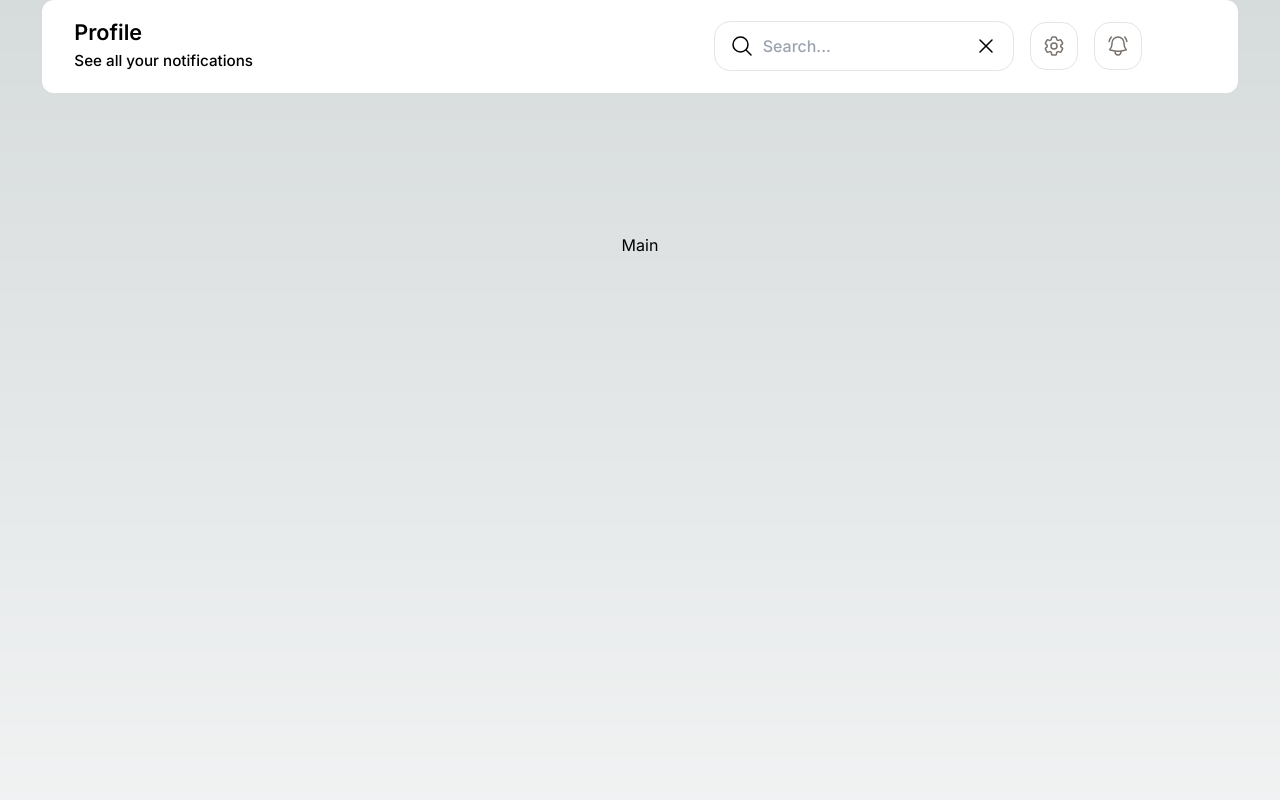
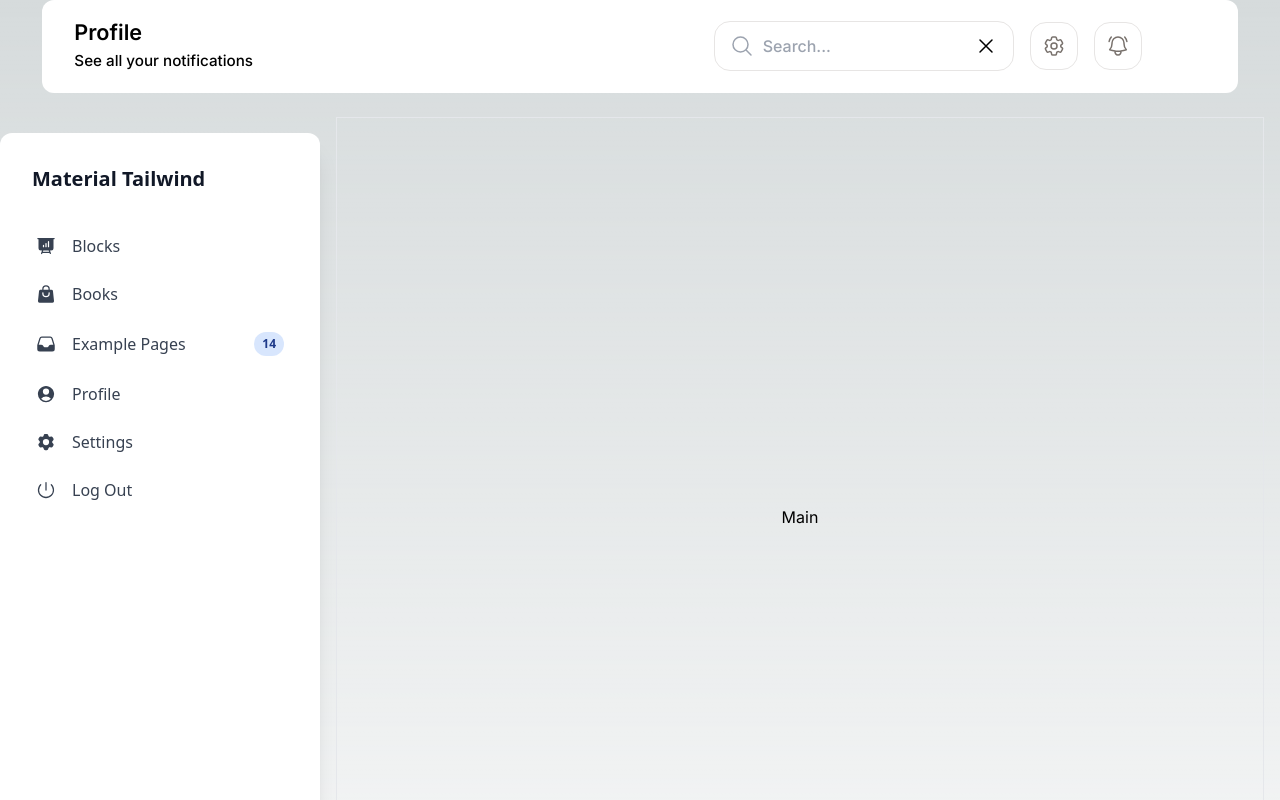
Before and after one commit to JoaquinHAcosta/tailwindpractice, a Next.js app: page / in a window 1280 px wide. Shown: the top 800 px of the page. Built offline with nearby package versions, Linux system fonts and the light colour scheme.

Commit message:
some fixes

```diff
--- a/src/app/components/Footer.tsx
+++ b/src/app/components/Footer.tsx
@@ -50,7 +50,7 @@
                   <li>
                     <Link
                       className="text-neutral-600 hover:text-neutral-800 font-semibold block pb-2 text-sm"
-                      href="#"
+                      href="#   "
                     >
                       About Us
                     </Link>
--- a/src/app/components/Navbar.tsx
+++ b/src/app/components/Navbar.tsx
@@ -4,20 +4,20 @@
 const Navbar = () => {
   return (
     <>
-      <div className="flex flex-wrap -mx-3 mb-5">
+      <div className="flex flex-wrap -mx-3">
         <div className="px-3 mb-6  mx-auto w-11/12 bg-white rounded-xl">
           <div className="sm:flex items-stretch justify-between grow lg:mb-0  py-5 px-5">
             <div className="flex flex-col flex-wrap justify-center mb-5 mr-3 lg:mb-0">
-              <span className="my-0 flex text-dark font-semibold text-[1.35rem]/[1.2] flex-col justify-center">
+              <span className="my-0 flex text-black font-semibold text-[1.35rem]/[1.2] flex-col justify-center">
                 Profile
               </span>
-              <span className="pt-1 text-secondary-dark text-[0.95rem] font-medium">
+              <span className="pt-1 text-black text-[0.95rem] font-medium">
                 See all your notifications
               </span>
             </div>
             <div className="flex items-center lg:shrink-0 lg:flex-nowrap">
               <div className="relative flex items-center lg:ml-4 sm:mr-0 mr-2">
-                <span className="absolute ml-4 leading-none -translate-y-1/2 top-1/2 text-muted">
+                <span className="absolute ml-4 leading-none -translate-y-1/2 top-1/2 text-gray-400">
                   <svg
                     xmlns="http://www.w3.org/2000/svg"
                     fill="none"
@@ -34,7 +34,7 @@
                   </svg>
                 </span>
                 <input
-                  className="block w-full min-w-[70px] py-3 pl-12 pr-4 text-base font-medium leading-normal bg-white border border-solid outline-none appearance-none placeholder:text-secondary-dark peer text-stone-500 border-stone-200 bg-clip-padding rounded-2xl"
+                  className="block w-full min-w-[70px] py-3 pl-12 pr-4 text-base font-medium leading-normal bg-white border border-solid outline-none appearance-none placeholder:text-gray-400 peer text-stone-500 border-stone-200 bg-clip-padding rounded-2xl"
                   placeholder="Search..."
                   type="text"
                 />
@@ -57,7 +57,7 @@
               </div>
               <div className="relative lg:hidden flex items-center sm:ml-2 ml-auto">
                 <Link
-                  href="!#"
+                  href="#"
                   className="flex items-center justify-center w-12 h-12 text-base font-medium leading-normal text-center align-middle transition-colors duration-150 ease-in-out bg-transparent border border-solid shadow-none cursor-pointer rounded-2xl text-stone-500 border-stone-200 hover:text-primary active:text-primary focus:text-primary"
                 >
                   <svg
@@ -78,7 +78,7 @@
               </div>
               <div className="relative flex items-center ml-2 lg:ml-4">
                 <Link
-                  href="!#"
+                  href="#"
                   className="flex items-center justify-center w-12 h-12 text-base font-medium leading-normal text-center align-middle transition-colors duration-150 ease-in-out bg-transparent border border-solid shadow-none cursor-pointer rounded-2xl text-stone-500 border-stone-200 hover:text-primary active:text-primary focus:text-primary"
                 >
                   <svg
@@ -104,7 +104,7 @@
               </div>
               <div className="relative flex items-center ml-2 lg:ml-4">
                 <Link
-                  href="!#"
+                  href="#"
                   className="flex items-center justify-center w-12 h-12 text-base font-medium leading-normal text-center align-middle transition-colors duration-150 ease-in-out bg-transparent border border-solid shadow-none cursor-pointer rounded-2xl text-stone-500 border-stone-200 hover:text-primary active:text-primary focus:text-primary"
                 >
                   <svg
@@ -125,7 +125,7 @@
               </div>
               <div className="relative flex items-center ml-2 lg:ml-4">
                 <Link
-                  href="!#"
+                  href="#"
                   className="flex items-center justify-center w-12 h-12 text-base font-semibold leading-normal text-center text-white align-middle transition-colors duration-150 ease-in-out shadow-none cursor-pointer rounded-2xl bg-primary hover:bg-primary-dark active:bg-primary-dark focus:bg-primary-dark "
                 >
                   <span className="text-[1.15rem]">6</span>
--- /dev/null
+++ b/src/app/components/Sidebar.tsx
@@ -0,0 +1,159 @@
+import React from 'react'
+
+const Sidebar = () => {
+  return (
+    <>
+      <div className="relative flex flex-col bg-clip-border rounded-xl bg-white text-gray-700 h-[calc(100vh-2rem)] w-full max-w-[20rem] p-4 shadow-xl shadow-blue-gray-900/5">
+        <div className="mb-2 p-4">
+          <h5 className="block antialiased tracking-normal font-sans text-xl font-semibold leading-snug text-gray-900">
+            Material Tailwind
+          </h5>
+        </div>
+        <nav className="flex flex-col gap-1 min-w-[240px] p-2 font-sans text-base font-normal text-gray-700">
+          <div
+            role="button"
+            // tabindex="0"
+            className="flex items-center w-full p-3 rounded-lg text-start leading-tight transition-all hover:bg-blue-50 hover:bg-opacity-80 focus:bg-blue-50 focus:bg-opacity-80 active:bg-gray-50 active:bg-opacity-80 hover:text-blue-900 focus:text-blue-900 active:text-blue-900 outline-none"
+          >
+            <div className="grid place-items-center mr-4">
+              <svg
+                xmlns="http://www.w3.org/2000/svg"
+                viewBox="0 0 24 24"
+                fill="currentColor"
+                aria-hidden="true"
+                className="h-5 w-5"
+              >
+                <path
+                  fill-rule="evenodd"
+                  d="M2.25 2.25a.75.75 0 000 1.5H3v10.5a3 3 0 003 3h1.21l-1.172 3.513a.75.75 0 001.424.474l.329-.987h8.418l.33.987a.75.75 0 001.422-.474l-1.17-3.513H18a3 3 0 003-3V3.75h.75a.75.75 0 000-1.5H2.25zm6.04 16.5l.5-1.5h6.42l.5 1.5H8.29zm7.46-12a.75.75 0 00-1.5 0v6a.75.75 0 001.5 0v-6zm-3 2.25a.75.75 0 00-1.5 0v3.75a.75.75 0 001.5 0V9zm-3 2.25a.75.75 0 00-1.5 0v1.5a.75.75 0 001.5 0v-1.5z"
+                  clipRule="evenodd"
+                ></path>
+              </svg>
+            </div>
+            Blocks
+          </div>
+          <div
+            role="button"
+            // tabindex="0"
+            className="flex items-center w-full p-3 rounded-lg text-start leading-tight transition-all hover:bg-blue-50 hover:bg-opacity-80 focus:bg-blue-50 focus:bg-opacity-80 active:bg-blue-50 active:bg-opacity-80 hover:text-blue-900 focus:text-blue-900 active:text-blue-900 outline-none"
+          >
+            <div className="grid place-items-center mr-4">
+              <svg
+                xmlns="http://www.w3.org/2000/svg"
+                viewBox="0 0 24 24"
+                fill="currentColor"
+                aria-hidden="true"
+                className="h-5 w-5"
+              >
+                <path
+                  fill-rule="evenodd"
+                  d="M7.5 6v.75H5.513c-.96 0-1.764.724-1.865 1.679l-1.263 12A1.875 1.875 0 004.25 22.5h15.5a1.875 1.875 0 001.865-2.071l-1.263-12a1.875 1.875 0 00-1.865-1.679H16.5V6a4.5 4.5 0 10-9 0zM12 3a3 3 0 00-3 3v.75h6V6a3 3 0 00-3-3zm-3 8.25a3 3 0 106 0v-.75a.75.75 0 011.5 0v.75a4.5 4.5 0 11-9 0v-.75a.75.75 0 011.5 0v.75z"
+                  clipRule="evenodd"
+                ></path>
+              </svg>
+            </div>
+            Books
+          </div>
+          <div
+            role="button"
+            // tabindex="0"
+            className="flex items-center w-full p-3 rounded-lg text-start leading-tight transition-all hover:bg-blue-50 hover:bg-opacity-80 focus:bg-blue-50 focus:bg-opacity-80 active:bg-blue-50 active:bg-opacity-80 hover:text-blue-900 focus:text-blue-900 active:text-blue-900 outline-none"
+          >
+            <div className="grid place-items-center mr-4">
+              <svg
+                xmlns="http://www.w3.org/2000/svg"
+                viewBox="0 0 24 24"
+                fill="currentColor"
+                aria-hidden="true"
+                className="h-5 w-5"
+              >
+                <path
+                  fill-rule="evenodd"
+                  d="M6.912 3a3 3 0 00-2.868 2.118l-2.411 7.838a3 3 0 00-.133.882V18a3 3 0 003 3h15a3 3 0 003-3v-4.162c0-.299-.045-.596-.133-.882l-2.412-7.838A3 3 0 0017.088 3H6.912zm13.823 9.75l-2.213-7.191A1.5 1.5 0 0017.088 4.5H6.912a1.5 1.5 0 00-1.434 1.059L3.265 12.75H6.11a3 3 0 012.684 1.658l.256.513a1.5 1.5 0 001.342.829h3.218a1.5 1.5 0 001.342-.83l.256-.512a3 3 0 012.684-1.658h2.844z"
+                  clipRule="evenodd"
+                ></path>
+              </svg>
+            </div>
+            Example Pages{' '}
+            <div className="grid place-items-center ml-auto justify-self-end">
+              <div
+                className="relative grid items-center font-sans font-bold uppercase whitespace-nowrap select-none bg-blue-500/20 text-blue-900 py-1 px-2 text-xs rounded-full"
+                // style="opacity: 1;"
+              >
+                <span className="">14</span>
+              </div>
+            </div>
+          </div>
+          <div
+            role="button"
+            // tabindex="0"
+            className="flex items-center w-full p-3 rounded-lg text-start leading-tight transition-all hover:bg-blue-50 hover:bg-opacity-80 focus:bg-blue-50 focus:bg-opacity-80 active:bg-blue-50 active:bg-opacity-80 hover:text-blue-900 focus:text-blue-900 active:text-blue-900 outline-none"
+          >
+            <div className="grid place-items-center mr-4">
+              <svg
+                xmlns="http://www.w3.org/2000/svg"
+                viewBox="0 0 24 24"
+                fill="currentColor"
+                aria-hidden="true"
+                className="h-5 w-5"
+              >
+                <path
+                  fill-rule="evenodd"
+                  d="M18.685 19.097A9.723 9.723 0 0021.75 12c0-5.385-4.365-9.75-9.75-9.75S2.25 6.615 2.25 12a9.723 9.723 0 003.065 7.097A9.716 9.716 0 0012 21.75a9.716 9.716 0 006.685-2.653zm-12.54-1.285A7.486 7.486 0 0112 15a7.486 7.486 0 015.855 2.812A8.224 8.224 0 0112 20.25a8.224 8.224 0 01-5.855-2.438zM15.75 9a3.75 3.75 0 11-7.5 0 3.75 3.75 0 017.5 0z"
+                  clipRule="evenodd"
+                ></path>
+              </svg>
+            </div>
+            Profile
+          </div>
+          <div
+            role="button"
+            // tabindex="0"
+            className="flex items-center w-full p-3 rounded-lg text-start leading-tight transition-all hover:bg-blue-50 hover:bg-opacity-80 focus:bg-blue-50 focus:bg-opacity-80 active:bg-blue-50 active:bg-opacity-80 hover:text-blue-900 focus:text-blue-900 active:text-blue-900 outline-none"
+          >
+            <div className="grid place-items-center mr-4">
+              <svg
+                xmlns="http://www.w3.org/2000/svg"
+                viewBox="0 0 24 24"
+                fill="currentColor"
+                aria-hidden="true"
+                className="h-5 w-5"
+              >
+                <path
+                  fill-rule="evenodd"
+                  d="M11.078 2.25c-.917 0-1.699.663-1.85 1.567L9.05 4.889c-.02.12-.115.26-.297.348a7.493 7.493 0 00-.986.57c-.166.115-.334.126-.45.083L6.3 5.508a1.875 1.875 0 00-2.282.819l-.922 1.597a1.875 1.875 0 00.432 2.385l.84.692c.095.078.17.229.154.43a7.598 7.598 0 000 1.139c.015.2-.059.352-.153.43l-.841.692a1.875 1.875 0 00-.432 2.385l.922 1.597a1.875 1.875 0 002.282.818l1.019-.382c.115-.043.283-.031.45.082.312.214.641.405.985.57.182.088.277.228.297.35l.178 1.071c.151.904.933 1.567 1.85 1.567h1.844c.916 0 1.699-.663 1.85-1.567l.178-1.072c.02-.12.114-.26.297-.349.344-.165.673-.356.985-.57.167-.114.335-.125.45-.082l1.02.382a1.875 1.875 0 002.28-.819l.923-1.597a1.875 1.875 0 00-.432-2.385l-.84-.692c-.095-.078-.17-.229-.154-.43a7.614 7.614 0 000-1.139c-.016-.2.059-.352.153-.43l.84-.692c.708-.582.891-1.59.433-2.385l-.922-1.597a1.875 1.875 0 00-2.282-.818l-1.02.382c-.114.043-.282.031-.449-.083a7.49 7.49 0 00-.985-.57c-.183-.087-.277-.227-.297-.348l-.179-1.072a1.875 1.875 0 00-1.85-1.567h-1.843zM12 15.75a3.75 3.75 0 100-7.5 3.75 3.75 0 000 7.5z"
+                  clipRule="evenodd"
+                ></path>
+              </svg>
+            </div>
+            Settings
+          </div>
+          <div
+            role="button"
+            // tabindex="0"
+            className="flex items-center w-full p-3 rounded-lg text-start leading-tight transition-all hover:bg-blue-50 hover:bg-opacity-80 focus:bg-blue-50 focus:bg-opacity-80 active:bg-blue-50 active:bg-opacity-80 hover:text-blue-900 focus:text-blue-900 active:text-blue-900 outline-none"
+          >
+            <div className="grid place-items-center mr-4">
+              <svg
+                xmlns="http://www.w3.org/2000/svg"
+                viewBox="0 0 24 24"
+                fill="currentColor"
+                aria-hidden="true"
+                className="h-5 w-5"
+              >
+                <path
+                  fill-rule="evenodd"
+                  d="M12 2.25a.75.75 0 01.75.75v9a.75.75 0 01-1.5 0V3a.75.75 0 01.75-.75zM6.166 5.106a.75.75 0 010 1.06 8.25 8.25 0 1011.668 0 .75.75 0 111.06-1.06c3.808 3.807 3.808 9.98 0 13.788-3.807 3.808-9.98 3.808-13.788 0-3.808-3.807-3.808-9.98 0-13.788a.75.75 0 011.06 0z"
+                  clipRule="evenodd"
+                ></path>
+              </svg>
+            </div>
+            Log Out
+          </div>
+        </nav>
+      </div>
+    </>
+  )
+}
+
+export default Sidebar
--- a/src/app/page.tsx
+++ b/src/app/page.tsx
@@ -1,9 +1,13 @@
 import Image from 'next/image'
+import Sidebar from './components/Sidebar'
 
 export default function Home() {
   return (
-    <main className="flex min-h-screen flex-col items-center justify-between p-24">
-      Main
+    <main className="flex min-h-screen items-center justify-between max-w-screen mx-auto">
+      <Sidebar />
+      <div className="border w-full min-h-screen flex items-center justify-center mx-4">
+        Main
+      </div>
     </main>
   )
 }
```
